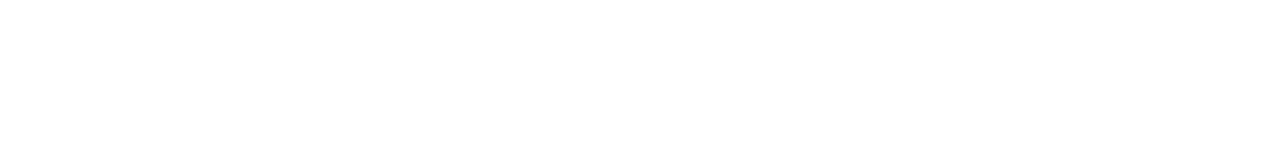
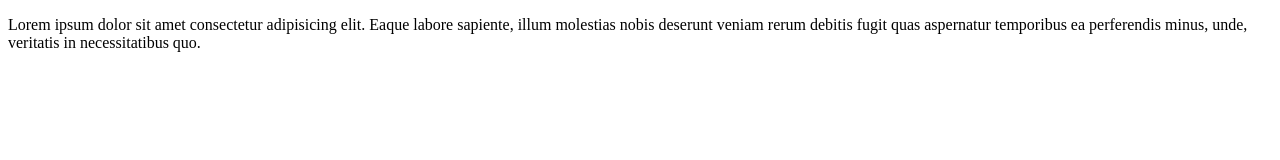
Before and after one commit to abusayedsohag/first-test, a plain HTML site: page index.html in a window 1280 px wide. Drawn offline with Linux system fonts and the light colour scheme.

Commit message:
first change

```diff
--- a/index.html
+++ b/index.html
@@ -3,9 +3,12 @@
 <head>
     <meta charset="UTF-8">
     <meta name="viewport" content="width=device-width, initial-scale=1.0">
-    <title>Document</title>
+    <title>Abu Sayed</title>
 </head>
 <body>
+    <div>
+        <p>Lorem ipsum dolor sit amet consectetur adipisicing elit. Eaque labore sapiente, illum molestias nobis deserunt veniam rerum debitis fugit quas aspernatur temporibus ea perferendis minus, unde, veritatis in necessitatibus quo.</p>
+    </div>
 
 </body>
 </html>
```
